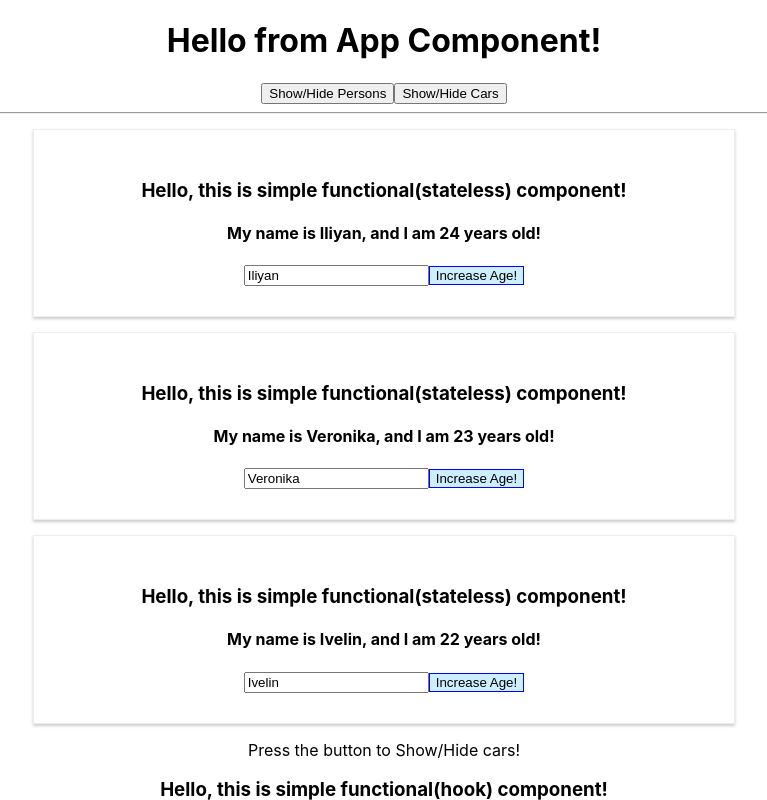
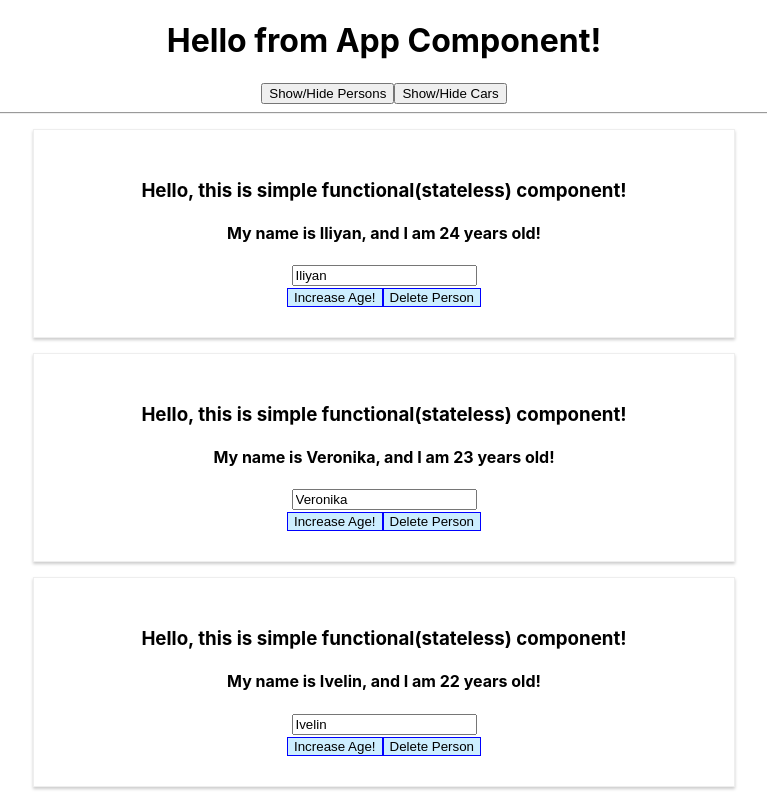
Before and after one commit to iliyanBachiyski/React-The-Complete-Guide, a React (Create React App) app: page / in a window 1280 px wide. Both pictures are taken after a click on the button "Show/Hide Persons". Shown: the top 800 px of the page, without its empty margins (256-1023 px from the left). Built offline with nearby package versions, Linux system fonts and the light colour scheme.

Commit message:
Introduce key property to every list item, refactored components to immutably updating the state

```diff
--- a/src/App.js
+++ b/src/App.js
@@ -10,39 +10,44 @@ class App extends Component {
     showCars: false,
     title: "Hello from App Component!",
     persons: [
-      { name: "Iliyan", age: 24 },
-      { name: "Veronika", age: 23 },
-      { name: "Ivelin", age: 22 }
+      { id: "personUniqueKey1", name: "Iliyan", age: 24 },
+      { id: "personUniqueKey2", name: "Veronika", age: 23 },
+      { id: "personUniqueKey3", name: "Ivelin", age: 22 }
     ],
     cars: [
-      { color: "Red", hp: 240 },
-      { color: "Grey", hp: 101 },
-      { color: "Blue", hp: 150 }
+      { id: "carUniqueKey1", color: "Red", hp: 240 },
+      { id: "carUniqueKey2", color: "Grey", hp: 101 },
+      { id: "carUniqueKey3", color: "Blue", hp: 150 }
     ]
   };
 
-  changeTitleHandler = () => {
-    this.setState({ title: "Hello from changed title!" });
+  getPersonIndexByName = name => {
+    const personIndex = this.state.persons.findIndex(person => {
+      return person.name === name;
+    });
+    return personIndex;
   };
 
   increasePersonAge = personName => {
-    const newPersonsArray = this.state.persons.map(person => {
-      if (person.name === personName) {
-        person.age++;
-      }
-      return person;
-    });
-    this.setState({ persons: newPersonsArray });
+    const personIndex = this.getPersonIndexByName(personName);
+    if (personIndex > -1) {
+      const person = { ...this.state.persons[personIndex] };
+      person.age++;
+      const persons = [...this.state.persons];
+      persons[personIndex] = person;
+      this.setState({ persons });
+    }
   };
 
   changeNameHandler = (event, name) => {
-    const newPersonsArray = this.state.persons.map(person => {
-      if (person.name === name) {
-        person.name = event.target.value;
-      }
-      return person;
-    });
-    this.setState({ persons: newPersonsArray });
+    const personIndex = this.getPersonIndexByName(name);
+    if (personIndex > -1) {
+      const person = { ...this.state.persons[personIndex] };
+      person.name = event.target.value;
+      const personsArray = [...this.state.persons];
+      personsArray[personIndex] = person;
+      this.setState({ persons: personsArray });
+    }
   };
 
   tooglePersonHandler = () => {
@@ -57,13 +62,19 @@ class App extends Component {
     });
   };
 
+  deletePerson = index => {
+    const persons = [...this.state.persons];
+    persons.splice(index, 1);
+    this.setState({ persons });
+  };
+
   render() {
     let cars = null;
     if (this.state.showCars) {
       cars = (
         <div>
           {this.state.cars.map(car => {
-            return <Car color={car.color} hp={car.hp} />;
+            return <Car color={car.color} hp={car.hp} key={car.id} />;
           })}
         </div>
       );
@@ -82,13 +93,17 @@ class App extends Component {
         <hr />
         {this.state.showPersons ? (
           <div>
-            {this.state.persons.map(person => {
+            {this.state.persons.map((person, idx) => {
               return (
                 <Person
                   name={person.name}
                   age={person.age}
-                  increaseAge={this.increasePersonAge}
-                  changeName={this.changeNameHandler}
+                  increaseAge={() => this.increasePersonAge(person.name)}
+                  changeName={event =>
+                    this.changeNameHandler(event, person.name)
+                  }
+                  deletePerson={() => this.deletePerson(idx)}
+                  key={person.id}
                 />
               );
             })}
--- a/src/Person/Person.js
+++ b/src/Person/Person.js
@@ -12,13 +12,13 @@ const person = props => {
       <h4>
         My name is {props.name}, and I am {props.age} years old!
       </h4>
-      <input
-        type="text"
-        onChange={event => props.changeName(event, props.name)}
-        value={props.name}
-      />
-      <button style={style} onClick={() => props.increaseAge(props.name)}>
+      <input type="text" onChange={props.changeName} value={props.name} />
+      <br />
+      <button style={style} onClick={props.increaseAge}>
         Increase Age!
+      </button>
+      <button style={style} onClick={props.deletePerson}>
+        Delete Person
       </button>
     </div>
   );
```
